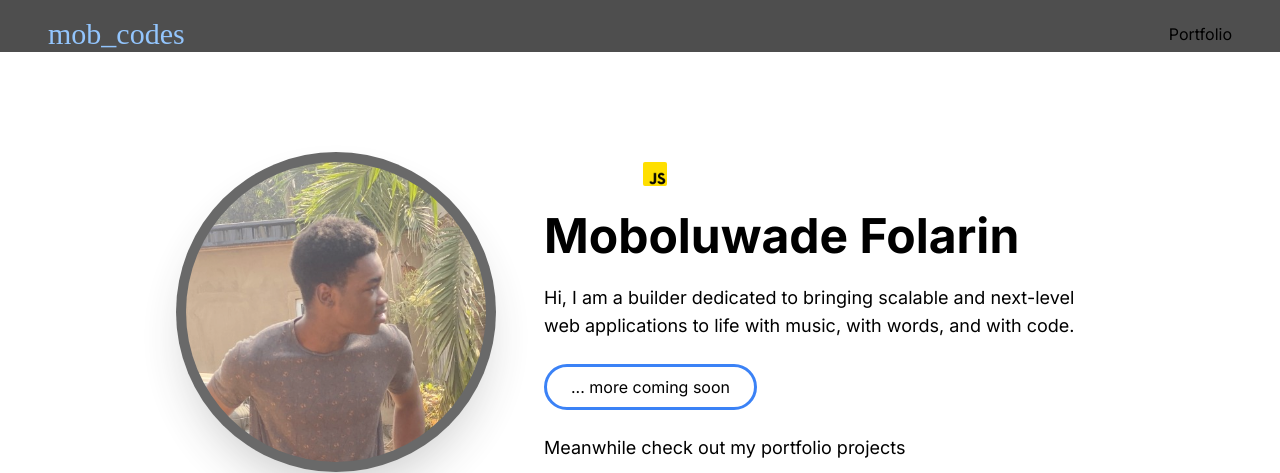
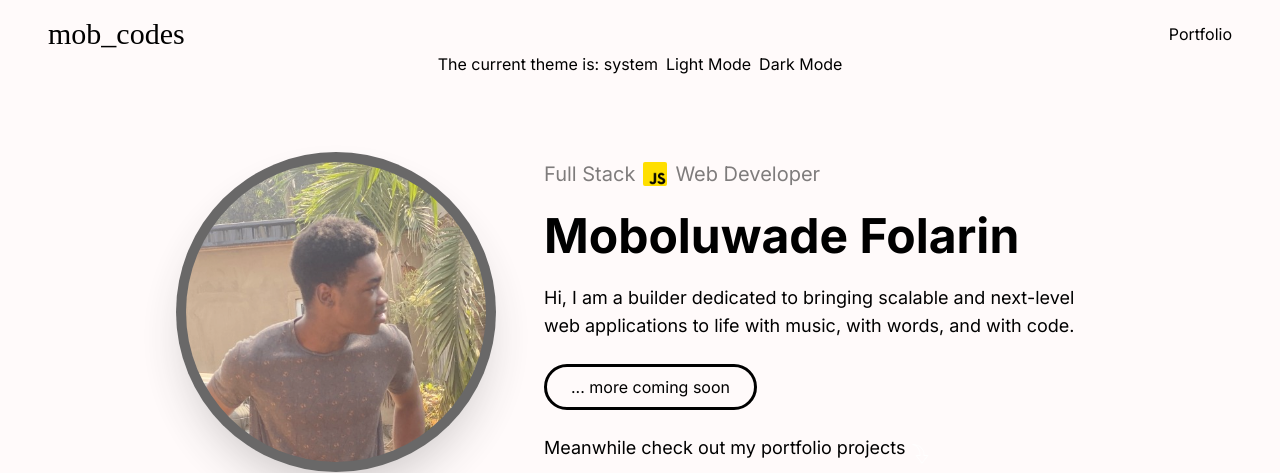
Before and after one commit to moboluwade/portfolio, a Next.js app: page / in a window 1280 px wide. Shown: the top 473 px of the page. Built offline with nearby package versions, Linux system fonts and the light colour scheme.

Commit message:
feat(theme): add light and dark mode theme

```diff
--- a/src/app/ThemeContext.tsx
+++ b/src/app/ThemeContext.tsx
@@ -1,9 +1,9 @@
 "use client"
 import { ThemeProvider } from "next-themes"
 
-const ThemeContext = ({children}:{children: React.ReactNode}) => {
+const ThemeContext = ({ children }: { children: React.ReactNode }) => {
   return (
-    <ThemeProvider>
+    <ThemeProvider attribute="class">
       {children}
     </ThemeProvider>
   )
--- a/src/app/components/Header/Header.tsx
+++ b/src/app/components/Header/Header.tsx
@@ -2,17 +2,19 @@
 
 import Link from "next/link"
 import { useState } from "react"
+import { ThemeSwitcher } from "./ThemeSwitcher"
 
 const Header = () => {
     const [showSidebar, setShowSidebar] = useState(false)
-    const goToPortfolio = ()=>{
+    const goToPortfolio = () => {
         const portfolioSection = document.getElementById("portfolio")
-        if(!!portfolioSection){
-            portfolioSection.scrollIntoView({behavior: 'smooth'})
+        if (!!portfolioSection) {
+            portfolioSection.scrollIntoView({ behavior: 'smooth' })
         }
     }
     return (
-        <div className="w-full fixed overflow-hidden z-20 bg-[rgba(34,34,34,0.8)]">
+        <div className="w-full fixed overflow-hidden z-20 dark:bg-darkBg">
+
             <div className="relative w-full">
                 <div className=" flex flex-row px-4 md:px-12 pt-2 md:pt-4 relative justify-between">
                     <span className="brand-logo text-3xl text-blue-300">mob_codes</span>
@@ -42,6 +44,9 @@ const Header = () => {
                     </div>
                 </div> */}
             </div>
+            <div className="flex flex-row justify-center">
+                <ThemeSwitcher />
+            </div>
         </div>
     )
 }
--- /dev/null
+++ b/src/app/components/Header/ThemeSwitcher.tsx
@@ -0,0 +1,24 @@
+// app/components/ThemeSwitcher.tsx
+"use client";
+
+import { useTheme } from "next-themes";
+import { useEffect, useState } from "react";
+
+export function ThemeSwitcher() {
+    const [mounted, setMounted] = useState(false)
+    const { theme, setTheme } = useTheme()
+
+    useEffect(() => {
+        setMounted(true)
+    }, [])
+
+    if (!mounted) return null
+
+    return (
+        <div>
+            The current theme is: {theme}
+            <button className="pl-2" onClick={() => setTheme('light')}>Light Mode</button>
+            <button className="pl-2" onClick={() => setTheme('dark')}>Dark Mode</button>
+        </div>
+    )
+};
--- a/src/app/components/Landing/Landing.tsx
+++ b/src/app/components/Landing/Landing.tsx
@@ -17,18 +17,18 @@ const Landing = () => {
     // make this happen only whileinview later
   }, [toggleTo])
 
-  const goToPortfolio = ()=>{
+  const goToPortfolio = () => {
     const portfolioSection = document.getElementById("portfolio")
-    if(!!portfolioSection){
-        portfolioSection.scrollIntoView({behavior: 'smooth'})
+    if (!!portfolioSection) {
+      portfolioSection.scrollIntoView({ behavior: 'smooth' })
     }
-}
+  }
 
   return (
-    <div className='px-4 pt-10 pb-32 md:pt-28 md:px-12 flex flex-row justify-center z-10 '>
+    <div className='px-4 pt-10 pb-32 md:pt-28 md:px-12 flex flex-row justify-center z-10 dark:bg-[rgba(34,34,34,0.8)] '>
       <div className=' flex flex-col md:flex-row justify-center gap-12 md:px-8 lg:px-32 w-full max-w-[85rem]'>
         <div className='flex flex-col justify-center content-center'>
-          <div className='m-auto w-[20rem] h-[20rem] rounded-full bg-[#444] shadow-2xl opacity-80 flex flex-row justify-center content-center'>
+          <div className='m-auto w-[20rem] h-[20rem] rounded-full bg-[rgb(68,68,68)] shadow-2xl opacity-80 flex flex-row justify-center content-center'>
             <Image className='rounded-full m-auto md:hidden' src="/profile.jpg" width={250} height={250} alt="mob's profile" />
             <Image className='rounded-full m-auto hidden md:block' src="/profile.jpg" width={300} height={300} alt="mob's profile" />
           </div>
--- a/src/app/globals.css
+++ b/src/app/globals.css
@@ -4,7 +4,7 @@
 @import url('https://fonts.googleapis.com/css2?family=Allura&family=Open+Sans:wght@300;400;500;600;700;800&family=Rubik+Doodle+Shadow&display=swap');
 
 body{
-  @apply dark:bg-[#222] bg-white text-black dark:text-white;
+  @apply dark:bg-darkBg bg-primaryBg text-dark dark:text-light;
 }
 
 .brand-logo{
--- a/tailwind.config.ts
+++ b/tailwind.config.ts
@@ -1,19 +1,26 @@
 import type { Config } from 'tailwindcss'
 
 const config: Config = {
+  darkMode: 'class',
   content: [
     './src/pages/**/*.{js,ts,jsx,tsx,mdx}',
     './src/components/**/*.{js,ts,jsx,tsx,mdx}',
     './src/app/**/*.{js,ts,jsx,tsx,mdx}',
   ],
   theme: {
+    colors: {
+      primaryBg: "#FFFAFA",
+      darkBg: "#0A0A0A",
+      dark: "#000000",
+      light: "#ffffff"
+    },
     extend: {
       backgroundImage: {
         'gradient-radial': 'radial-gradient(var(--tw-gradient-stops))',
         'gradient-conic':
           'conic-gradient(from 180deg at 50% 50%, var(--tw-gradient-stops))',
       },
-    },
+    }
   },
   plugins: [],
 }
```
